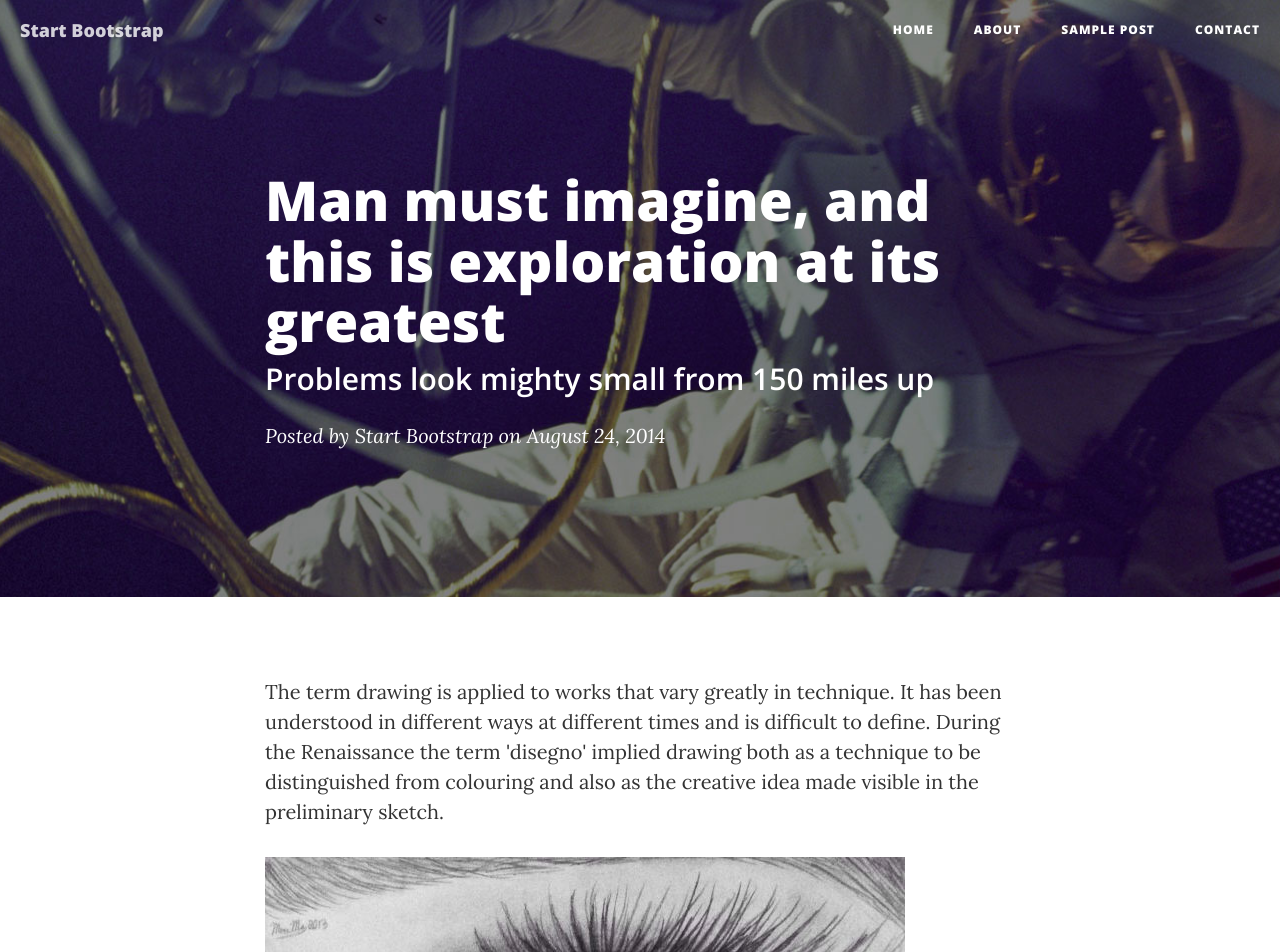
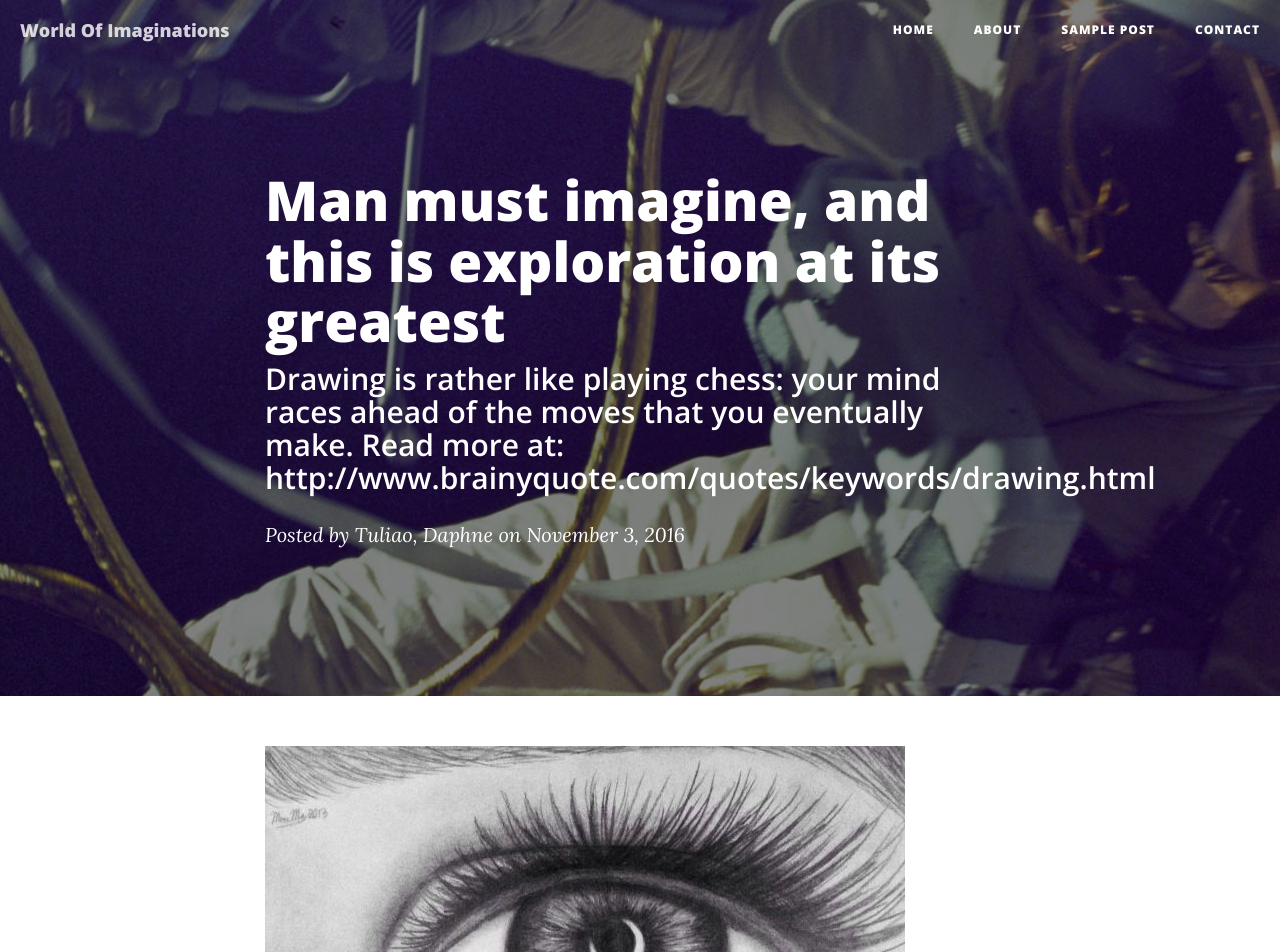
Before and after one commit to daphnetuliao/Blog.github.io, a website: page post.html in a window 1280 px wide. Shown: the top 952 px of the page. Drawn offline with nearby package versions, Linux system fonts and the light colour scheme.

Commit message:
Update post.html

```diff
--- a/post.html
+++ b/post.html
@@ -42,7 +42,7 @@
                     <span class="sr-only">Toggle navigation</span>
                     Menu <i class="fa fa-bars"></i>
                 </button>
-                <a class="navbar-brand" href="index.html">Start Bootstrap</a>
+                <a class="navbar-brand" href="index.html">World Of Imaginations</a>
             </div>
 
             <!-- Collect the nav links, forms, and other content for toggling -->
@@ -75,8 +75,9 @@
                 <div class="col-lg-8 col-lg-offset-2 col-md-10 col-md-offset-1">
                     <div class="post-heading">
                         <h1>Man must imagine, and this is exploration at its greatest</h1>
-                        <h2 class="subheading">Problems look mighty small from 150 miles up</h2>
-                        <span class="meta">Posted by <a href="#">Start Bootstrap</a> on August 24, 2014</span>
+                        <h2 class="subheading">Drawing is rather like playing chess: your mind races ahead of the moves that you eventually make.
+Read more at: http://www.brainyquote.com/quotes/keywords/drawing.html</h2>
+                        <span class="meta">Posted by <a href="#">Tuliao, Daphne</a> on November 3, 2016</span>
                     </div>
                 </div>
             </div>
@@ -88,16 +89,14 @@
         <div class="container">
             <div class="row">
                 <div class="col-lg-8 col-lg-offset-2 col-md-10 col-md-offset-1">
-                    <p> The term drawing is applied to works that vary greatly in technique. It has been understood in different ways at different times and is difficult to define. During the Renaissance the term 'disegno' implied drawing both as a technique to be distinguished from colouring and also as the creative idea made visible in the preliminary sketch.</p>
+
                         <img class="img-responsive" src="704e2605ff5bbcc23cac69235e59db28.jpg" alt="">
 
                     <span class="caption text-muted">To go places and do things that have never been done before – that’s what living is all about.</span>
 
-                    <p>Space, the final frontier. These are the voyages of the Starship Enterprise. Its five-year mission: to explore strange new worlds, to seek out new life and new civilizations, to boldly go where no man has gone before.</p>
+                    <p> The term drawing is applied to works that vary greatly in technique. It has been understood in different ways at different times and is difficult to define. During the Renaissance the term 'disegno' implied drawing both as a technique to be distinguished from colouring and also as the creative idea made visible in the preliminary sketch.</p>
 
-                    <p>As I stand out here in the wonders of the unknown at Hadley, I sort of realize there’s a fundamental truth to our nature, Man must explore, and this is exploration at its greatest.</p>
-
-                    <p>Placeholder text by <a href="http://spaceipsum.com/">Space Ipsum</a>. Photographs by <a href="https://www.flickr.com/photos/nasacommons/">NASA on The Commons</a>.</p>
+                    <p>Placeholder text by <a href="http://www.vam.ac.uk/content/articles/w/what-is-drawing/">Drawing</a>.</p>
                 </div>
             </div>
         </div>
```
